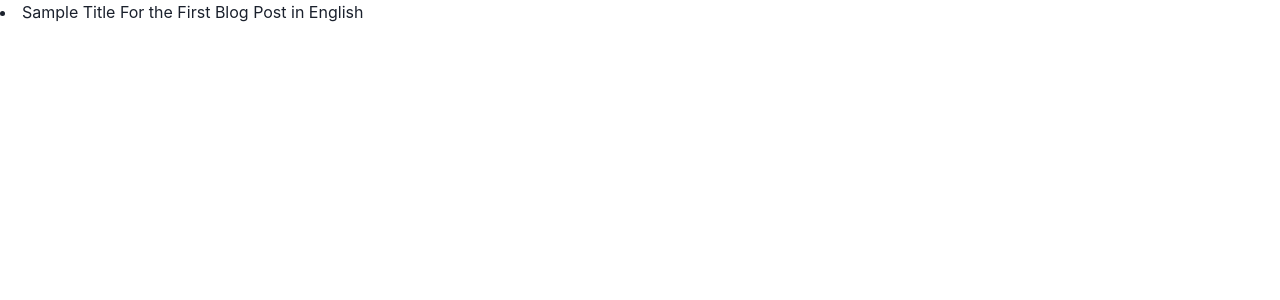
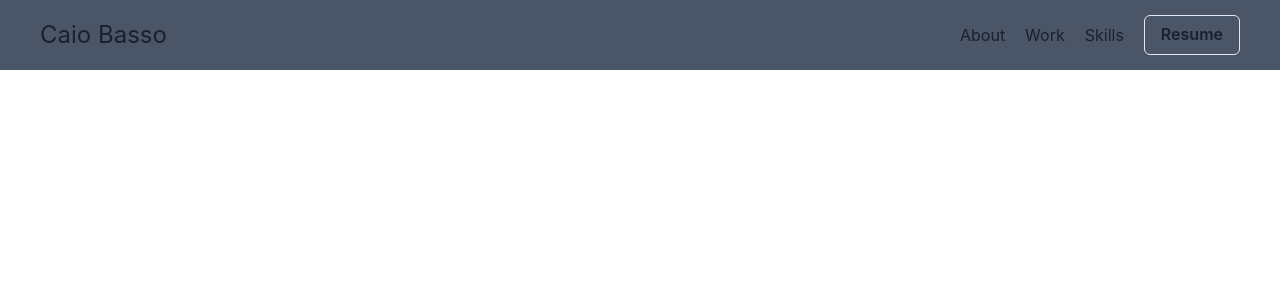
Before and after one commit to caio-basso/portfolio, a Next.js app: page / in a window 1280 px wide. Shown: the top 300 px of the page. Built offline with nearby package versions, Linux system fonts and the light colour scheme.

Commit message:
Add Navbar component with translations

```diff
--- a/assets/texts.json
+++ b/assets/texts.json
@@ -2,13 +2,11 @@
   "texts": [
     {
       "locale": "en-US",
-      "title": "Sample Title For the First Blog Post in English",
-      "description": "This is the first blog post in English published on the blog"
+      "nav": ["About", "Work" ,"Skills", "Resume"]
     },
     {
       "locale": "pt-BR",
-      "title": "Titulo teste pt-BR",
-      "description": "Primeiro post pt-BR"
+      "nav": ["Sobre", "Experiência", "Competências", "Curriculo"]
     }
   ]
 }
--- /dev/null
+++ b/components/Navbar.tsx
@@ -0,0 +1,56 @@
+import { Button, Container, Flex, Spacer, Stack, Text, Box, textDecoration } from '@chakra-ui/react';
+
+interface NavProps {
+    nav: string[];
+}
+
+export default function Navbar({ nav }: NavProps) {
+    return (
+        <header>
+            <nav>
+                <Container
+                    maxW={'full'}
+                    h={'70px'}
+                    display={'flex'}
+                    alignItems={'center'}
+                    px={'40px'}
+                    bg={'gray.600'}
+                >
+                    <Text
+                        fontFamily={'unset'}
+                        fontSize={'2xl'}
+                    >
+                        Caio Basso
+                    </Text>
+                    <Spacer />
+                    <Stack
+                        direction={'row'}
+                        display={'flex'}
+                        alignItems={'center'}
+                        gap={'20px'}
+                    >
+                        <Stack
+                            direction={'row'}
+                            gap={'20px'}
+                        >
+                            <Text>
+                                {nav[0]}
+                            </Text>
+                            <Text>
+                                {nav[1]}
+                            </Text>
+                            <Text>
+                                {nav[2]}
+                            </Text>
+                        </Stack>
+                        <Button
+                            variant={'outline'}
+                        >
+                            {nav[3]}
+                        </Button>
+                    </Stack>
+                </Container>
+            </nav>
+        </header>
+    )
+}
--- a/pages/index.tsx
+++ b/pages/index.tsx
@@ -1,7 +1,7 @@
 import Head from 'next/head';
 import textsJson from '@/assets/texts.json';
 import { useRouter } from 'next/router';
-import { Divider } from '@chakra-ui/react';
+import Navbar from '@/components/Navbar';
 
 export default function Home() {
     const { locale, locales, asPath } = useRouter();
@@ -9,15 +9,15 @@ export default function Home() {
     return (
     <>
         <Head>
-            <title>Create Next App</title>
+            <title>Caio Basso</title>
             <meta name="description" content="Caio Basso portfolio" />
             <meta name="viewport" content="width=device-width, initial-scale=1" />
         </Head>
         <div>
             {textsJson.texts.filter(text => text.locale === locale).map(filteredText => (
-                <li key={filteredText.locale}>
-                    {filteredText.title}
-                </li>
+                <div key={filteredText.locale}>
+                    <Navbar nav={filteredText.nav}/>
+                </div>
             ))}
         </div>
     </>
```
